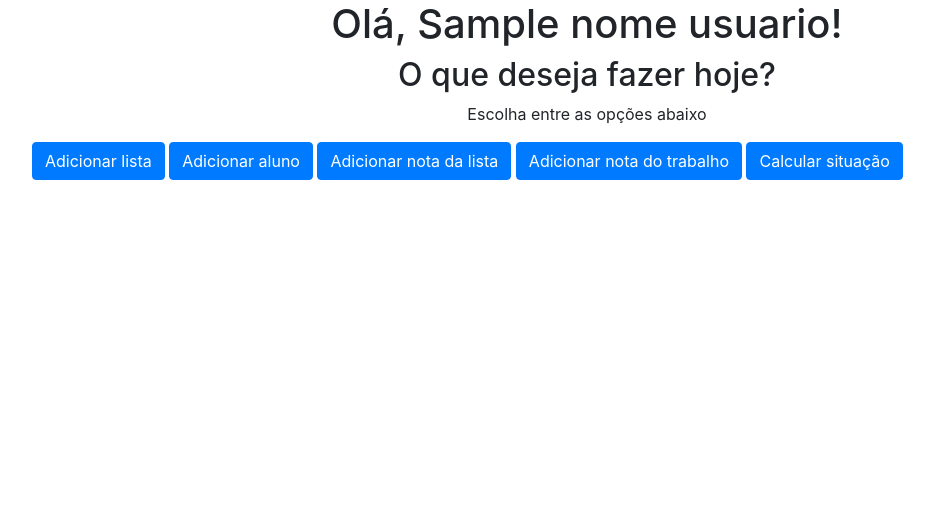
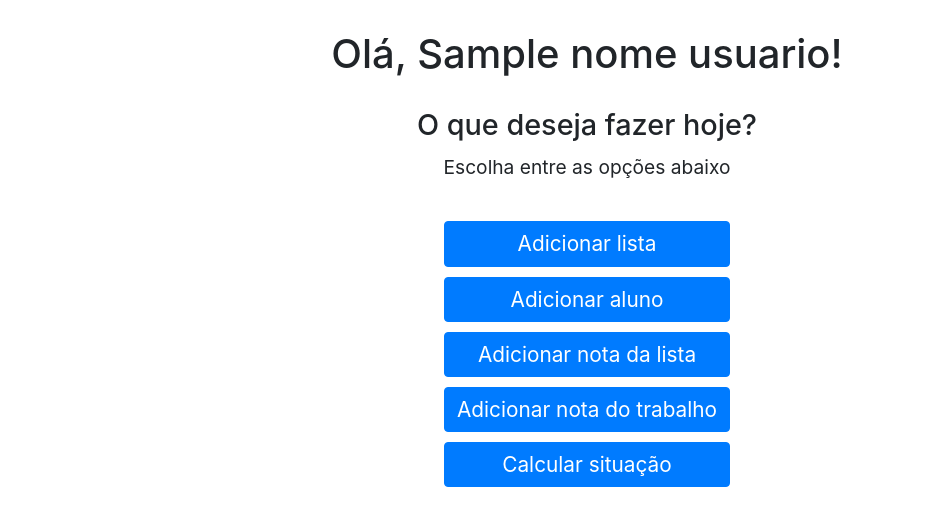
Before and after one commit to alannasimoes/LingProg_Calc_Nota, a Python web app: template website/templates/area_logada.html in a window 1280 px wide. Shown: the part 56-582 px from the top of the page, without its empty margins (53-987 px from the left). Run offline with Jinja, Linux system fonts and the light colour scheme; the template is opened without the code that fills it: most values are stand-ins (such as "Sample title", 1, 10 or a date in 2020); some libraries are stand-ins or nearby versions.

Commit message:
fazendo css da área logada

```diff
--- a/website/static/style.css
+++ b/website/static/style.css
@@ -37,6 +37,7 @@ nav a{
     margin-right: 60px;
 }
 
+
 /* Login */
 
 #formulario-login{
@@ -45,3 +46,42 @@ nav a{
     margin-left: 60px;
     margin-right: 60px;
 }
+
+
+/* Área Logada */
+
+#area-logada{
+    margin-top: 30px;
+    margin-bottom: 30px;
+    margin-left: 60px;
+    margin-right: 60px;
+    text-align: center;
+}
+
+#area-logada h1{
+    margin-bottom: 30px;
+    font-size: 2.5rem;
+}
+
+#area-logada h2{
+    margin-bottom: 10px;
+    font-size: 1.8rem;
+}
+
+#area-logada p{
+    margin-bottom: 20px;
+    font-size: 1.2rem;
+}
+
+#acoes form{
+    display: flex;
+    justify-content: center;
+    flex-direction: column;
+    padding-top: 20px;
+}
+
+#botao{
+    margin-bottom: 10px;
+    font-size: 1.3rem;
+    width: 100%;
+}
--- a/website/templates/area_logada.html
+++ b/website/templates/area_logada.html
@@ -1,16 +1,18 @@
 {% extends "base.html" %}
 {% block title %}Área Logada{% endblock %}
 {% block content%}
-<h1 align="center">Olá, {{ nome_usuario }}!</h1>
-<h2 align="center">O que deseja fazer hoje?</h2>
-<p align="center">Escolha entre as opções abaixo</p>
-<div class="btn-group">
-  <form method = "POST">
-    <input type="submit" value="Adicionar lista" name="botao" class="btn btn-primary">
-    <input type="submit" value="Adicionar aluno" name="botao" class="btn btn-primary">
-    <input type="submit" value="Adicionar nota da lista" name="botao" class="btn btn-primary">
-    <input type="submit" value="Adicionar nota do trabalho" name="botao" class="btn btn-primary">
-    <input type="submit" value="Calcular situação" name="botao" class="btn btn-primary">
-  </form>
+<div id="area-logada">
+  <h1 align="center">Olá, {{ nome_usuario }}!</h1>
+  <h2 align="center">O que deseja fazer hoje?</h2>
+  <p align="center">Escolha entre as opções abaixo</p>
+  <div class="btn-group" id="acoes">
+    <form method = "POST">
+      <input type="submit" value="Adicionar lista" name="botao" id="botao" class="btn btn-primary">
+      <input type="submit" value="Adicionar aluno" name="botao" id="botao" class="btn btn-primary">
+      <input type="submit" value="Adicionar nota da lista" name="botao" id="botao" class="btn btn-primary">
+      <input type="submit" value="Adicionar nota do trabalho" name="botao" id="botao" class="btn btn-primary">
+      <input type="submit" value="Calcular situação" name="botao" id="botao" class="btn btn-primary">
+    </form>
+  </div>
 </div>
 {% endblock %}
```
